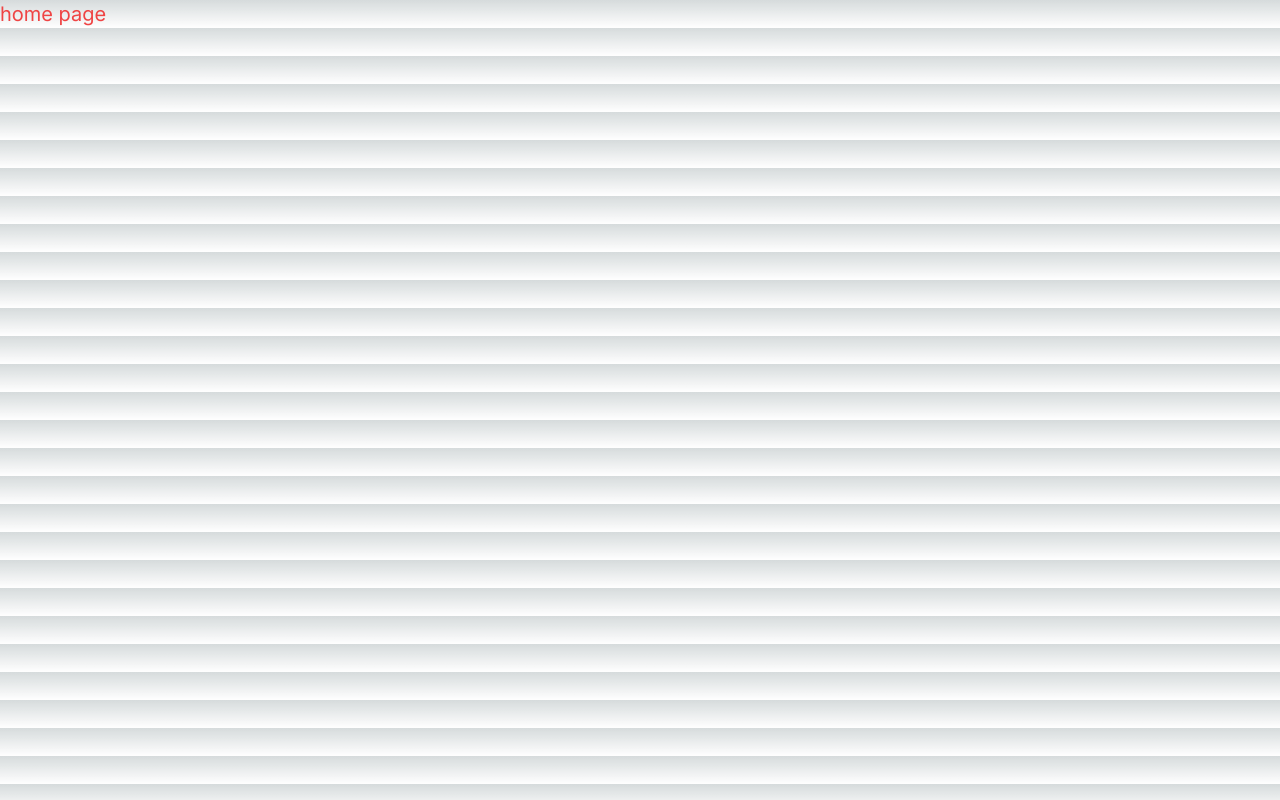
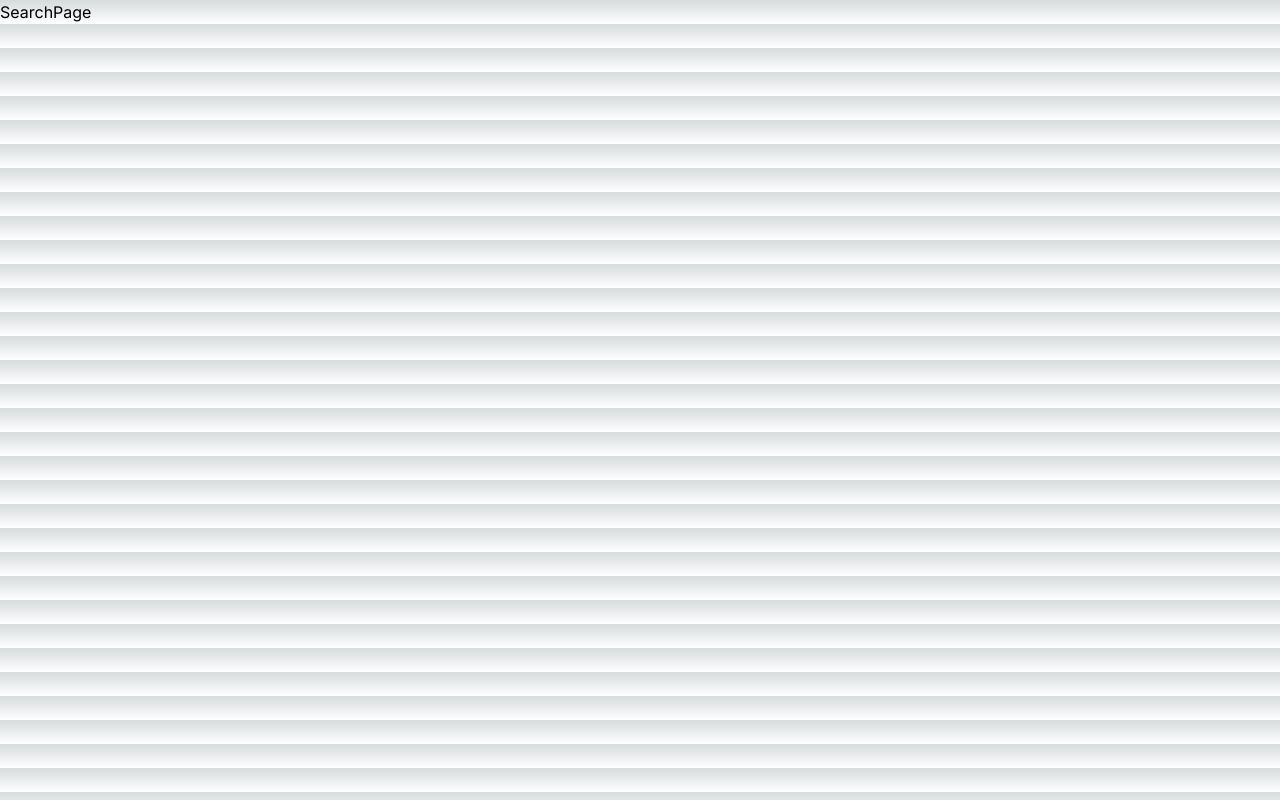
Before and after one commit to CookyNdi/next14-social-media, a Next.js app: page / in a window 1280 px wide. Built offline with nearby package versions, Linux system fonts and the light colour scheme.

Commit message:
chore : folder set up

```diff
--- /dev/null
+++ b/app/[...search]/page.tsx
@@ -0,0 +1,9 @@
+import React from 'react'
+
+const SearchPage = () => {
+  return (
+    <div>SearchPage</div>
+  )
+}
+
+export default SearchPage
--- /dev/null
+++ b/app/[profile-id]/[post-id]/page.tsx
@@ -0,0 +1,9 @@
+import React from 'react'
+
+const PostDetailPage = () => {
+  return (
+    <div>PostDetailPage</div>
+  )
+}
+
+export default PostDetailPage
--- /dev/null
+++ b/app/[profile-id]/page.tsx
@@ -0,0 +1,9 @@
+import React from 'react'
+
+const ProfilePage = () => {
+  return (
+    <div>ProfilePage</div>
+  )
+}
+
+export default ProfilePage
--- a/app/page.tsx
+++ b/app/page.tsx
@@ -1,6 +1,6 @@
 const Home = () => {
   return (
-    <div>
+    <div className="w-full h-full flex bg-red-500">
       <h1 className='text-red-500 text-xl'>home page</h1>
     </div>
   );
```
Also changed, not shown: package.json (+5 -4 lines), 1 other file (tests, documents, lock files or other folders).
